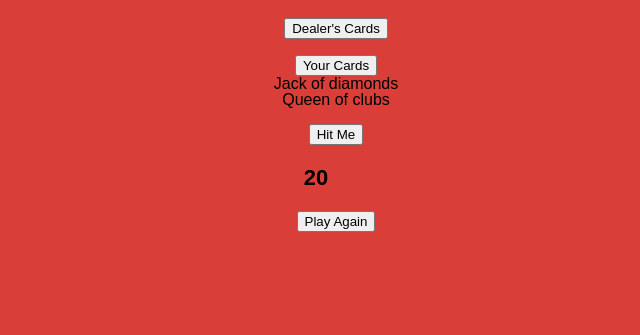
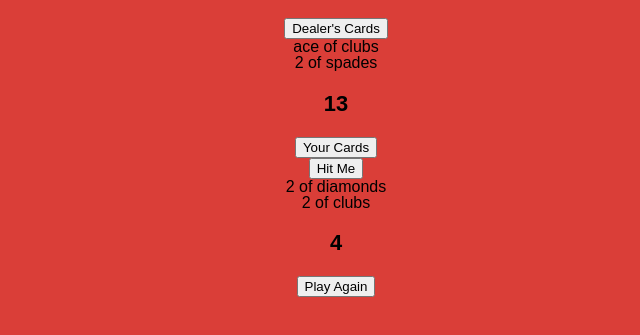
Before and after one commit to mallorysmith64/blackjack, a website: page public/index.html in a window 1280 px wide. Shown: the part 57-392 px from the top of the page, without its empty margins (324-964 px from the left). Drawn offline with Linux system fonts and the light colour scheme.

Commit message:
adding message for player losing, adding restriction to dealer's points

```diff
--- a/public/index.html
+++ b/public/index.html
@@ -11,23 +11,28 @@
 
 <body>
   <h1>Blackjack</h1>
+  <section>
     <ul>
       <li><button type="button" class="dealer-hand">Dealer's Cards</button></li>
       <li class="give-dealer-cards"></li>
+      <h3 class="dealer-points"></h3>
     </ul>
+  </section>
+  <section>
     <ul>
       <li><button type="button" class="player-hand">Your Cards</button></li>
-    <li class="deal-player-card"></li>
-  </ul>
-  <ul>
       <li> <button type="button" class="hit-button">Hit Me</button></li>
       <li class="hit-card"></li>
+      <li class="deal-player-card"></li>
+      <h3 class="player-points"></h3>
+      <h3 id="loser"></h3>
     </ul>
-  <h3 class="player-points"></h3>
-  <h3 class="dealer-points"></h3>
+  </section>
+  <section>
     <ul>
       <li><button class="play-again">Play Again</button></li>
     </ul>
+  </section>
   <!-- <section class="display-cards">
     <img id="show" src="" />
   </section> -->
--- a/public/main.js
+++ b/public/main.js
@@ -1,26 +1,28 @@
-let handTotal = 0 //handTotal is a value while playerHand is the actual card?
+let handTotal = 0 //handTotal is a value while playerHand is the actual card
+let dealerTotal = 0
 //make deck, this is an object
 const state = {
   suits: ['clubs', 'diamonds', 'hearts', 'spades'],
   ranks: [
     { name: 'ace', value: 11 },
-    { name: '2', value: 2 },
-    { name: '3', value: 3 },
-    { name: '4', value: 4 },
-    { name: '5', value: 5 },
-    { name: '6', value: 6 },
-    { name: '7', value: 7 },
-    { name: '8', value: 8 },
-    { name: '9', value: 9 },
-    { name: '10', value: 10 },
-    { name: 'Jack', value: 10 },
-    { name: 'Queen', value: 10 },
-    { name: 'King', value: 10 }
+    { name: '2', value: 2 }
+    // { name: '3', value: 3 },
+    // { name: '4', value: 4 },
+    // { name: '5', value: 5 },
+    // { name: '6', value: 6 },
+    // { name: '7', value: 7 },
+    // { name: '8', value: 8 },
+    // { name: '9', value: 9 },
+    // { name: '10', value: 10 },
+    // { name: 'Jack', value: 10 },
+    // { name: 'Queen', value: 10 },
+    // { name: 'King', value: 10 }
   ],
 
   //arrays
   deck: [],
-  playerHand: []
+  playerHand: [],
+  dealerHand: []
 }
 
 // create deck, this is a function
@@ -76,15 +78,15 @@ const dealPlayerHand = () => {
 const dealerHand = () => {
   for (let i = 0; i < 2; i++) {
     //remove cards
-    dealCards = state.deck.pop()
-    console.log(dealCards)
+    dealCard = state.deck.pop()
+    console.log(dealCard)
     //add cards to dealer's hand
-    state.dealerCards.push(dealCards)
+    state.dealerHand.push(dealCard)
     const dealerBtn = document.createElement('li')
-    dealerBtn.textContent = dealCards.rank + ' of ' + dealCards.suit
+    dealerBtn.textContent = dealCard.rank + ' of ' + dealCard.suit
     document.querySelector('.give-dealer-cards').appendChild(dealerBtn)
   }
-  console.log(state.dealerCards)
+  console.log(state.dealerCard)
   dealerHandTotal()
 }
 
@@ -116,18 +118,32 @@ const dealerHandTotal = () => {
   for (let i = 0; i < state.dealerHand.length; i++) {
     const card = state.dealerHand[i] //correct letter???
     //add current card value to total
-    if (dealerHandTotal) {
-      dealerHandTotal += card.value
+    if (dealerTotal) {
+      dealerTotal += card.value
     } else {
-      dealerHandTotal = card.value
+      dealerTotal = card.value
     }
   }
-  console.log(dealerHandTotal)
+  console.log(dealerTotal)
   const dealerPoints = document.createElement('h3')
-  dealerPoints.textContent = dealerHandTotal
+  dealerPoints.textContent = dealerTotal
   document.querySelector('.dealer-points').appendChild(dealerPoints)
 }
-console.log(state.dealerHandTotal)
+console.log(state.dealerTotal)
+
+const dealerTotalPoints = () => {
+  for (let i = 0; i < state.dealerHand.length; i++) {
+    // const card = state.dealerHand[i]
+    if (dealerTotal > 21) {
+      dealerTotal = 0
+    } else {
+      dealerTotal = dealerTotal
+    }
+  }
+  console.log(dealerTotal)
+  dealerPoints.textContent = dealerTotal
+  document.querySelector('.dealer-points').textContent = dealerTotal
+}
 
 //add one card to player's hand
 const hitButton = () => {
@@ -143,6 +159,9 @@ const hitButton = () => {
 
   if (handTotal > 21) {
     handTotal = 0
+    // document.getElementById('#loser').textContent = 'Dealer wins!'
+    // message.textContent = 'Dealer Wins'
+    // document.querySelector('.loser').appendChild(message)
     console.log('over 21: you lose')
   } else {
     handTotal = handTotal
@@ -155,6 +174,7 @@ const playAgain = () => {
   playAgainBtn.textContent = 'Play Again'
   window.location.reload()
   document.querySelector('.player-hand').appendChild(playAgain)
+  // document.querySelector('.dealer-hand').appendChild(playAgain)
 }
 
 const main = () => {
```
Lines whose indentation alone changed are shown as unchanged.
